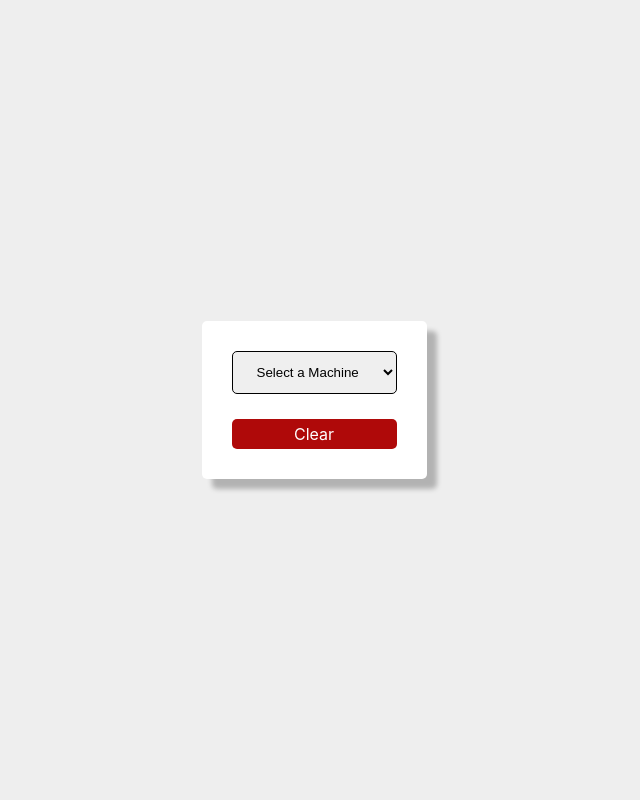
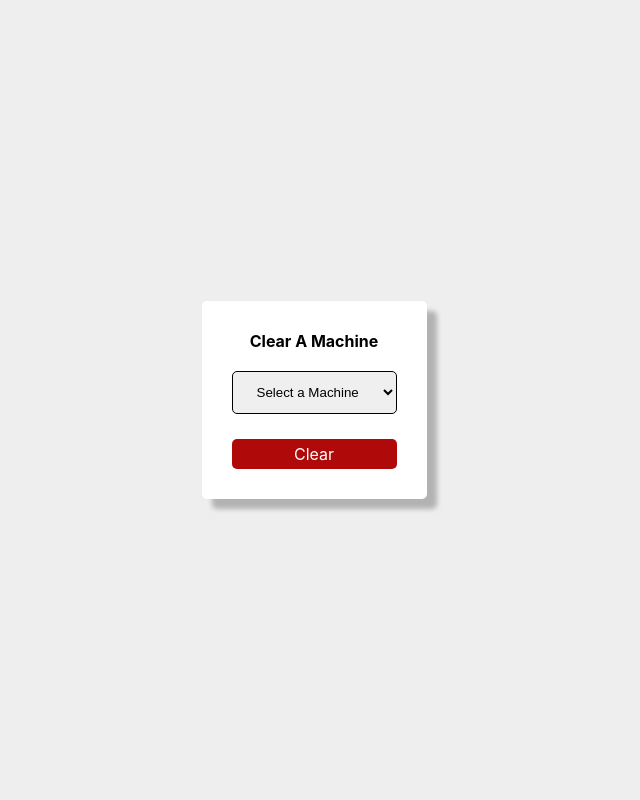
Before and after one commit to RPIForge/website, a Django app: page /forms/clear_machine in a window 1280 px wide. Shown: the whole page, without its empty margins (326-966 px from the left). Run offline with Django 3.2, Linux system fonts and the light colour scheme; the visitor is signed in with stand-in values (Sample User, id 1); data that the repository does not hold is empty; some libraries are stand-ins or nearby versions.

Commit message:
Differentiate clear_machine and failed_usage forms

```diff
--- a/machine_usage/static/machine_usage/css/style.css
+++ b/machine_usage/static/machine_usage/css/style.css
@@ -200,6 +200,22 @@ main {
 	align-items: center;
 }
 
+.center_text {
+	text-align: center;
+}
+
+/*
+  DEFINE A CLASS WITH NO PADDING
+*/
+
+.no_padding {
+	padding: 0px;
+}
+
+.no_margin {
+	margin: 0px;
+}
+
 /*
   DIV PATTERNS
 */
--- a/machine_usage/templates/machine_usage/forms/clear_machine.html
+++ b/machine_usage/templates/machine_usage/forms/clear_machine.html
@@ -16,9 +16,10 @@
     <script src="https://cdnjs.cloudflare.com/ajax/libs/jquery/3.3.1/jquery.min.js" crossorigin="anonymous"></script>
 
     <main class="bg_shade">
-        <div class="card">
+        <div class="card center_text">
             <form action="/forms/clear_machine" method="POST">
                 {% csrf_token %}
+                <p class="no_margin"><strong>Clear A Machine</strong></p><br />
                 <select id="machine_selection" name="machine_name">
                     <option value selected disabled>Select a Machine</option>
                     {% for machine_type, machines in machines_in_use.items %}
```
